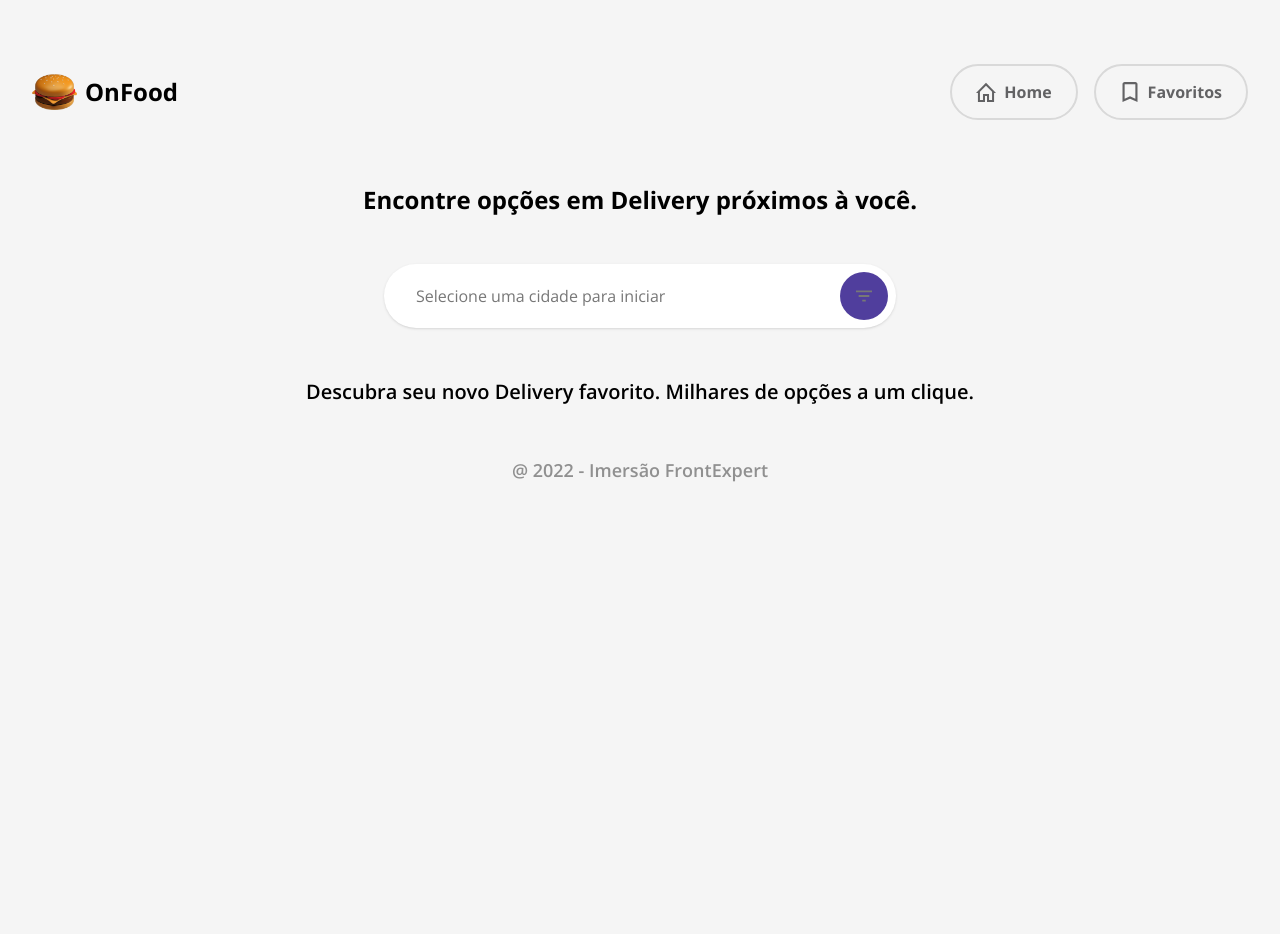
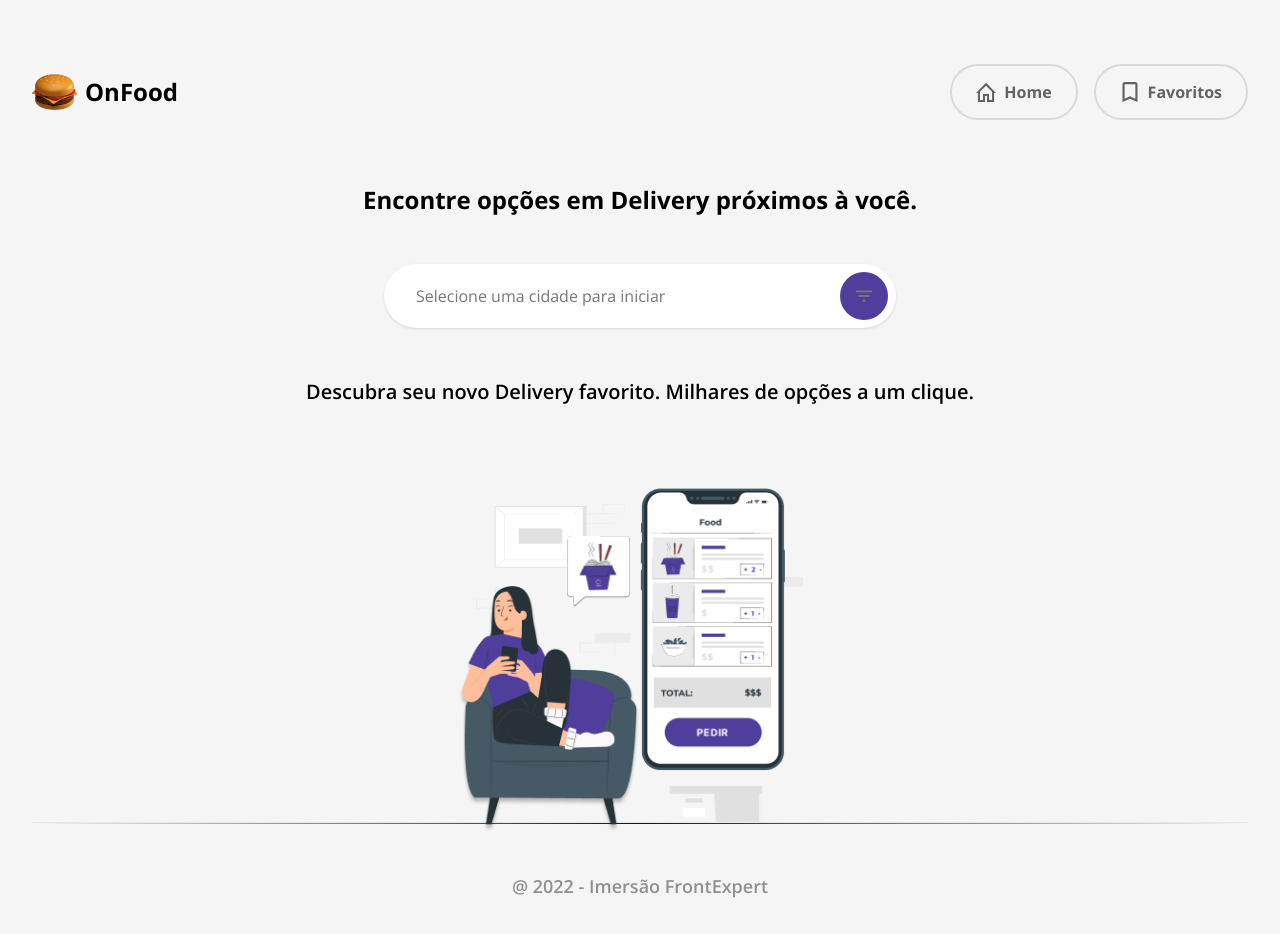
Before and after one commit to ytallobruno/On-Food, a Next.js app: page / in a window 1280 px wide. Shown: the top 934 px of the page. Before the commit the page ends 800 px from the top, so only its background shows below. Built offline with nearby package versions, Linux system fonts and the light colour scheme.

Commit message:
feat: update index page

```diff
--- a/pages/index.tsx
+++ b/pages/index.tsx
@@ -1,7 +1,7 @@
 import type { NextPage } from "next";
 import Head from "next/head";
 import styles from "../styles/Home.module.css";
-import { PageTemplate, Search, Dishe } from "@/components";
+import { PageTemplate, Search, Dishe, Character } from "@/components";
 import Styles from "../styles/internals.module.css";
 
 const Home: NextPage = () => {
@@ -21,6 +21,7 @@ const Home: NextPage = () => {
           <h2>
             Descubra seu novo Delivery favorito. Milhares de opções a um clique.
           </h2>
+          <Character />
         </div>
       </PageTemplate>
 
```
